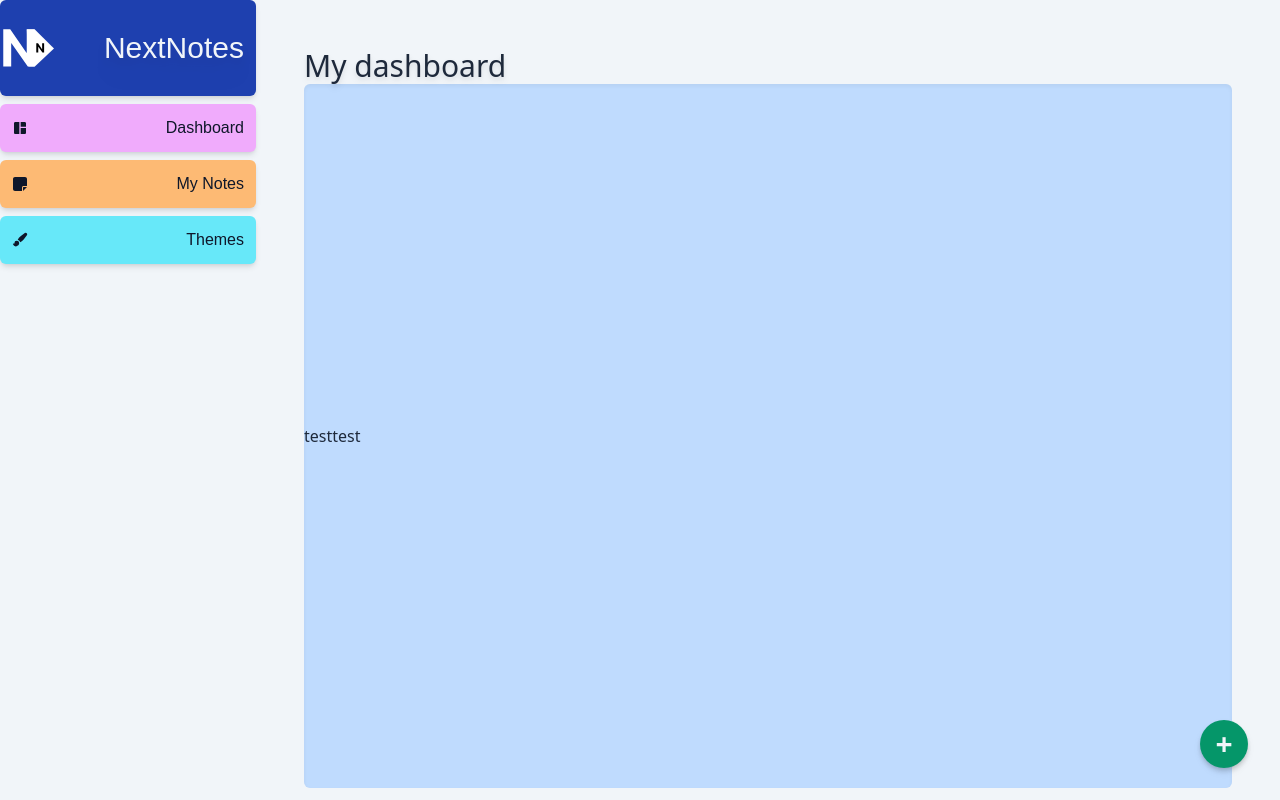
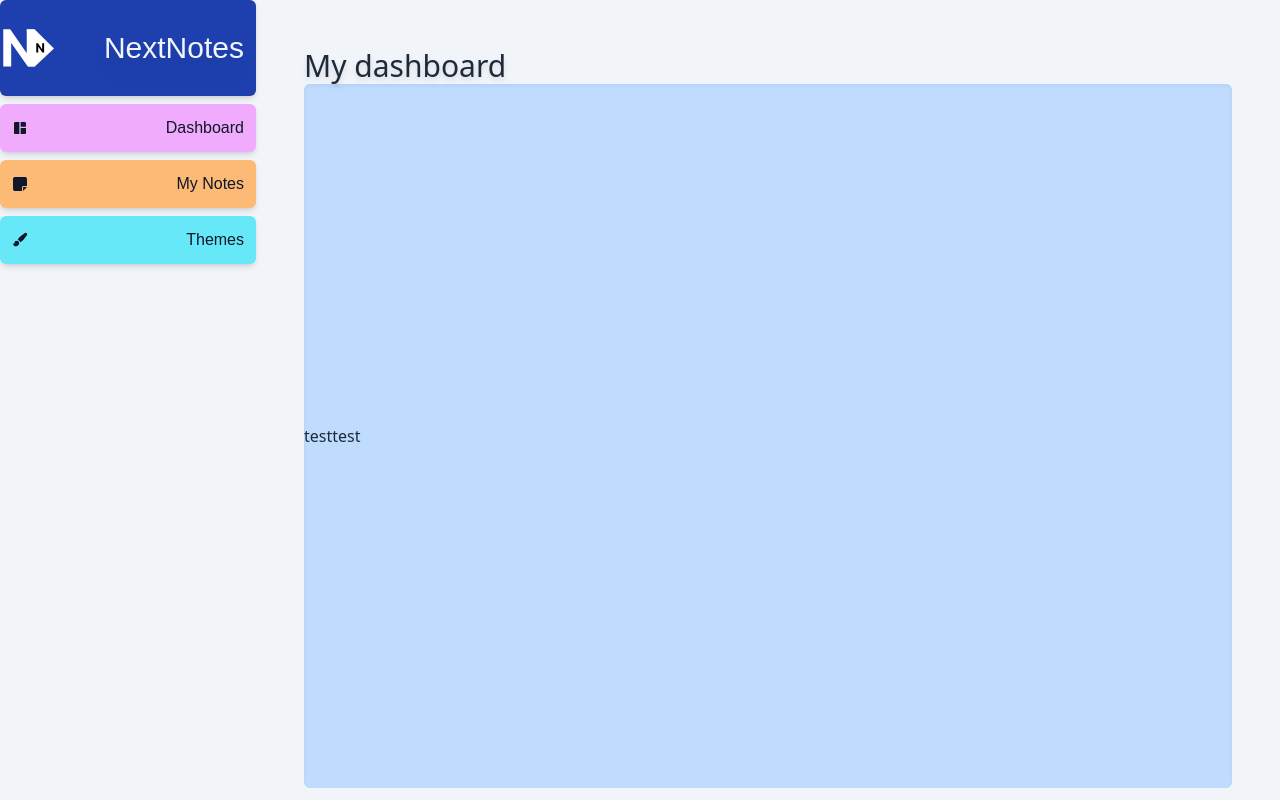
Before and after one commit to EaglesView/next-notes-app, a Next.js app: page /dashboard in a window 1280 px wide. Built offline with nearby package versions, Linux system fonts and the light colour scheme; a web font is replaced by a local one.

Commit message:
hotilicious fix # 1

```diff
--- a/app/dashboard/layout.tsx
+++ b/app/dashboard/layout.tsx
@@ -11,7 +11,6 @@ export default function Layout({ children }: { children: React.ReactNode }) {
         <div className="flex-grow p-6 md:overflow-y-auto md:p-12">{children}
         </div>
       </div>
-      <RoundPlusButton />
     </>
   );
 }
```
